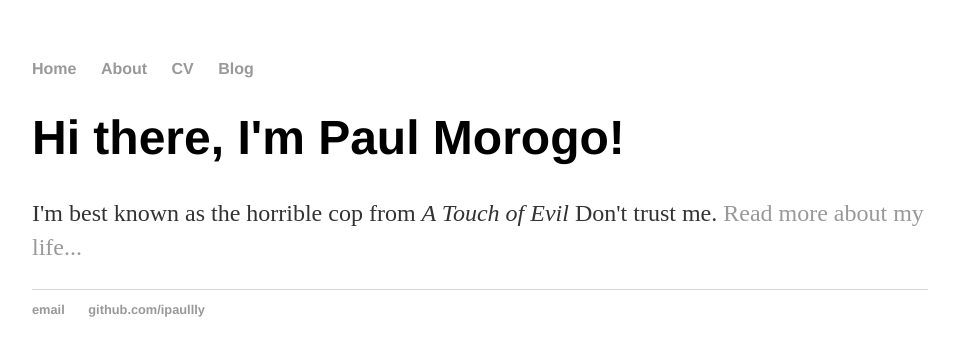
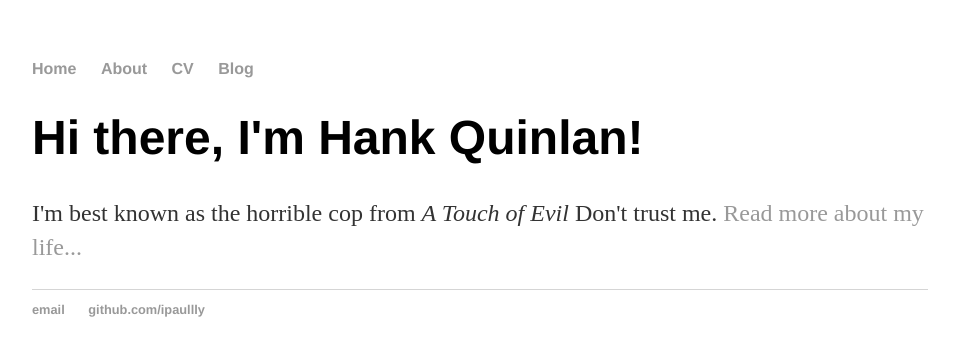
Before and after one commit to ipaullly/ipaullly.github.io, a Jekyll site: the page built from index.html, in a window 1280 px wide. Shown: the top 356 px of the page, without its empty margins (160-1115 px from the left). Built offline with Jekyll 4.4.1, drawn with Linux system fonts in a browser that asks for light colours.

Commit message:
Update index.html

```diff
--- a/index.html
+++ b/index.html
@@ -1,29 +1,8 @@
-<!DOCTYPE html>
-<html>
-	<head>
-		<title>Paul Morogo, It is a good day</title>
-		<link rel="stylesheet" type="text/css" href="/css/main.css">
-	</head>
-	<body>
-		<nav>
-    		<ul>
-        		<li><a href="/">Home</a></li>
-	        	<li><a href="/about">About</a></li>
-        		<li><a href="/cv">CV</a></li>
-        		<li><a href="/blog">Blog</a></li>
-    		</ul>
-		</nav>
-		<div class="container">
-    		<div class="blurb">
-        		<h1>Hi there, I'm Paul Morogo!</h1>
-				<p>I'm best known as the horrible cop from <em>A Touch of Evil</em> Don't trust me. <a href="/about">Read more about my life...</a></p>
-    		</div><!-- /.blurb -->
-		</div><!-- /.container -->
-		<footer>
-    		<ul>
-        		<li><a href="mailto:ipaully22@gmail.com">email</a></li>
-        		<li><a href="https://github.com/ipaullly">github.com/ipaullly</a></li>
-			</ul>
-		</footer>
-	</body>
-</html>
+---
+layout: default
+title: Hank Quinlan, Horrible Cop
+---
+<div class="blurb">
+	<h1>Hi there, I'm Hank Quinlan!</h1>
+	<p>I'm best known as the horrible cop from <em>A Touch of Evil</em> Don't trust me. <a href="/about">Read more about my life...</a></p>
+</div><!-- /.blurb -->
```
